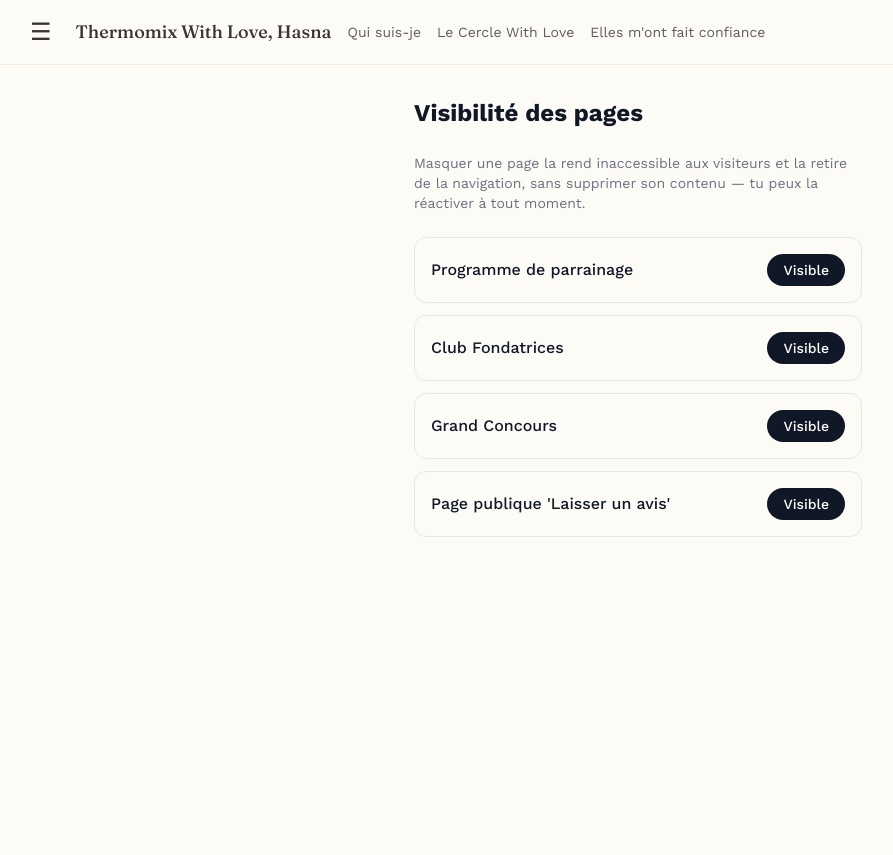
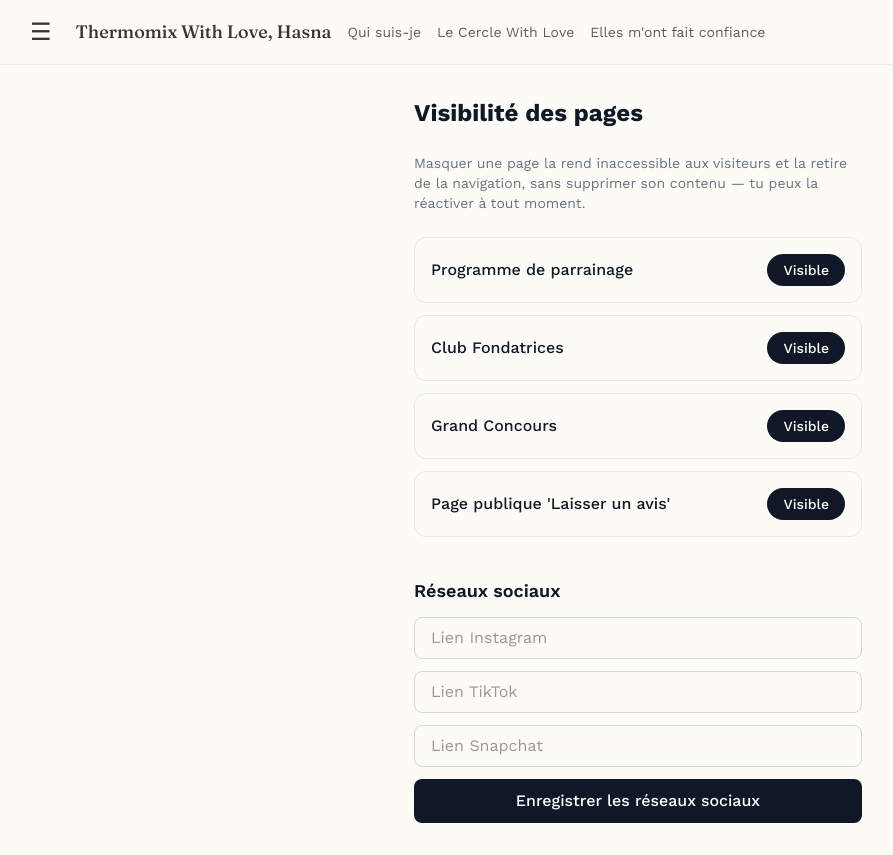
Before and after one commit to HasnaBY/recettes-thermomix, a Next.js app: page /admin/site-settings in a window 1280 px wide. Shown: the whole page, without its empty margins (2-895 px from the left). Before the commit the page ends 800 px from the top, so only its background shows below. Built offline with nearby package versions, Linux system fonts and the light colour scheme; no server answers; the database is empty.

Commit message:
ajout lien réseaux sociaux

```diff
--- a/app/admin/site-settings/page.tsx
+++ b/app/admin/site-settings/page.tsx
@@ -8,7 +8,11 @@ export default function AdminSiteSettings() {
   const [showClub, setShowClub] = useState(true)
   const [showConcours, setShowConcours] = useState(true)
   const [showPublicTestimonials, setShowPublicTestimonials] = useState(true)
+  const [instagramUrl, setInstagramUrl] = useState('')
+  const [tiktokUrl, setTiktokUrl] = useState('')
+  const [snapchatUrl, setSnapchatUrl] = useState('')
   const [loading, setLoading] = useState(true)
+  const [saving, setSaving] = useState(false)
   const [message, setMessage] = useState('')
   const supabase = createClient()
 
@@ -24,6 +28,9 @@ export default function AdminSiteSettings() {
           setShowClub(data.show_club)
           setShowConcours(data.show_concours)
           setShowPublicTestimonials(data.show_public_testimonials ?? true)
+          setInstagramUrl(data.instagram_url ?? '')
+          setTiktokUrl(data.tiktok_url ?? '')
+          setSnapchatUrl(data.snapchat_url ?? '')
         }
         setLoading(false)
       })
@@ -34,6 +41,21 @@ export default function AdminSiteSettings() {
     setMessage('')
     const { error } = await supabase.from('site_settings').update({ [field]: value }).eq('id', 1)
     setMessage(error ? error.message : 'Enregistré')
+  }
+
+  const handleSaveSocials = async () => {
+    setSaving(true)
+    setMessage('')
+    const { error } = await supabase
+      .from('site_settings')
+      .update({
+        instagram_url: instagramUrl || null,
+        tiktok_url: tiktokUrl || null,
+        snapchat_url: snapchatUrl || null,
+      })
+      .eq('id', 1)
+    setSaving(false)
+    setMessage(error ? error.message : 'Réseaux sociaux enregistrés')
   }
 
   if (loading) return <div className="p-8 text-center text-gray-500">Chargement...</div>
@@ -67,7 +89,7 @@ export default function AdminSiteSettings() {
         Masquer une page la rend inaccessible aux visiteurs et la retire de la navigation, sans supprimer son contenu — tu peux la réactiver à tout moment.
       </p>
 
-      <div className="flex flex-col gap-3">
+      <div className="flex flex-col gap-3 mb-10">
         <Row
           label="Programme de parrainage"
           checked={showParrainage}
@@ -90,6 +112,35 @@ export default function AdminSiteSettings() {
         />
       </div>
 
+      <h2 className="text-lg font-semibold text-gray-900 mb-3">Réseaux sociaux</h2>
+      <div className="flex flex-col gap-3">
+        <input
+          placeholder="Lien Instagram"
+          value={instagramUrl}
+          onChange={(e) => setInstagramUrl(e.target.value)}
+          className="px-4 py-2 border border-gray-300 rounded-lg"
+        />
+        <input
+          placeholder="Lien TikTok"
+          value={tiktokUrl}
+          onChange={(e) => setTiktokUrl(e.target.value)}
+          className="px-4 py-2 border border-gray-300 rounded-lg"
+        />
+        <input
+          placeholder="Lien Snapchat"
+          value={snapchatUrl}
+          onChange={(e) => setSnapchatUrl(e.target.value)}
+          className="px-4 py-2 border border-gray-300 rounded-lg"
+        />
+        <button
+          onClick={handleSaveSocials}
+          disabled={saving}
+          className="py-2.5 bg-gray-900 text-white rounded-lg font-medium disabled:opacity-50"
+        >
+          {saving ? 'Enregistrement...' : 'Enregistrer les réseaux sociaux'}
+        </button>
+      </div>
+
       {message && <p className="text-sm text-gray-700 mt-4">{message}</p>}
     </div>
   )
--- a/app/layout.tsx
+++ b/app/layout.tsx
@@ -4,6 +4,7 @@ import Script from "next/script";
 import { Analytics } from "@vercel/analytics/next";
 import "./globals.css";
 import Nav from '@/components/Nav'
+import Footer from '@/components/Footer'
 
 const fraunces = Fraunces({
   variable: "--font-display",
@@ -59,7 +60,8 @@ export default function RootLayout({
           </>
         )}
         <Nav />
-        {children}
+        <div className="flex-1">{children}</div>
+        <Footer />
         <Analytics />
       </body>
     </html>
--- a/app/login/page.tsx
+++ b/app/login/page.tsx
@@ -13,6 +13,20 @@ export default function Login() {
   const router = useRouter()
   const supabase = createClient()
 
+  const redirectAfterLogin = async (userId: string) => {
+    const { data: profile } = await supabase
+      .from('profiles')
+      .select('is_admin')
+      .eq('id', userId)
+      .single()
+
+    if (profile?.is_admin) {
+      window.location.href = '/admin'
+    } else {
+      window.location.href = '/recettes'
+    }
+  }
+
   const handleSubmit = async (e: React.FormEvent) => {
     e.preventDefault()
     setError('')
@@ -23,7 +37,7 @@ export default function Login() {
         return
       }
 
-      const { error } = await supabase.auth.signUp({
+      const { data, error } = await supabase.auth.signUp({
         email,
         password,
         options: { data: { full_name: fullName.trim() } },
@@ -31,9 +45,8 @@ export default function Login() {
 
       if (error) {
         setError(error.message)
-      } else {
-        router.push('/recettes')
-        router.refresh()
+      } else if (data.user) {
+        await redirectAfterLogin(data.user.id)
       }
       return
     }
@@ -53,7 +66,7 @@ export default function Login() {
       return
     }
 
-    const { error } = await supabase.auth.signInWithPassword({ email, password })
+    const { data, error } = await supabase.auth.signInWithPassword({ email, password })
 
     if (error) {
       const newCount = (attempt?.failed_count ?? 0) + 1
@@ -80,8 +93,9 @@ export default function Login() {
         failed_count: 0,
         locked_until: null,
       })
-      router.push('/recettes')
-      router.refresh()
+      if (data.user) {
+        await redirectAfterLogin(data.user.id)
+      }
     }
   }
 
--- /dev/null
+++ b/components/Footer.tsx
@@ -0,0 +1,49 @@
+'use client'
+
+import { useEffect, useState } from 'react'
+import { createClient } from '@/lib/supabase/client'
+
+export default function Footer() {
+  const [links, setLinks] = useState<{
+    instagram_url: string | null
+    tiktok_url: string | null
+    snapchat_url: string | null
+  }>({ instagram_url: null, tiktok_url: null, snapchat_url: null })
+  const supabase = createClient()
+
+  useEffect(() => {
+    supabase
+      .from('site_settings')
+      .select('instagram_url, tiktok_url, snapchat_url')
+      .eq('id', 1)
+      .single()
+      .then(({ data }) => data && setLinks(data as any))
+  }, [])
+
+  const hasAnyLink = links.instagram_url || links.tiktok_url || links.snapchat_url
+
+  if (!hasAnyLink) return null
+
+  return (
+    <footer className="mt-auto border-t border-[#F0EAE0] py-6 px-6 text-center bg-[#FDFBF6]">
+      <p className="text-sm text-[#3A3532]/60 mb-3">Suis-moi sur les réseaux</p>
+      <div className="flex justify-center gap-5">
+        {links.instagram_url && (
+          <a href={links.instagram_url} target="_blank" rel="noopener noreferrer" className="text-2xl no-underline">
+            📷
+          </a>
+        )}
+        {links.tiktok_url && (
+          <a href={links.tiktok_url} target="_blank" rel="noopener noreferrer" className="text-2xl no-underline">
+            🎵
+          </a>
+        )}
+        {links.snapchat_url && (
+          <a href={links.snapchat_url} target="_blank" rel="noopener noreferrer" className="text-2xl no-underline">
+            👻
+          </a>
+        )}
+      </div>
+    </footer>
+  )
+}
--- a/components/Nav.tsx
+++ b/components/Nav.tsx
@@ -96,7 +96,7 @@ export default function Nav() {
                 Astuces
               </Link>
               <Link href="/challenge" className={primaryLinkClass}>
-                Challenge du mois
+                Challenge
               </Link>
             </>
           ) : (
```
